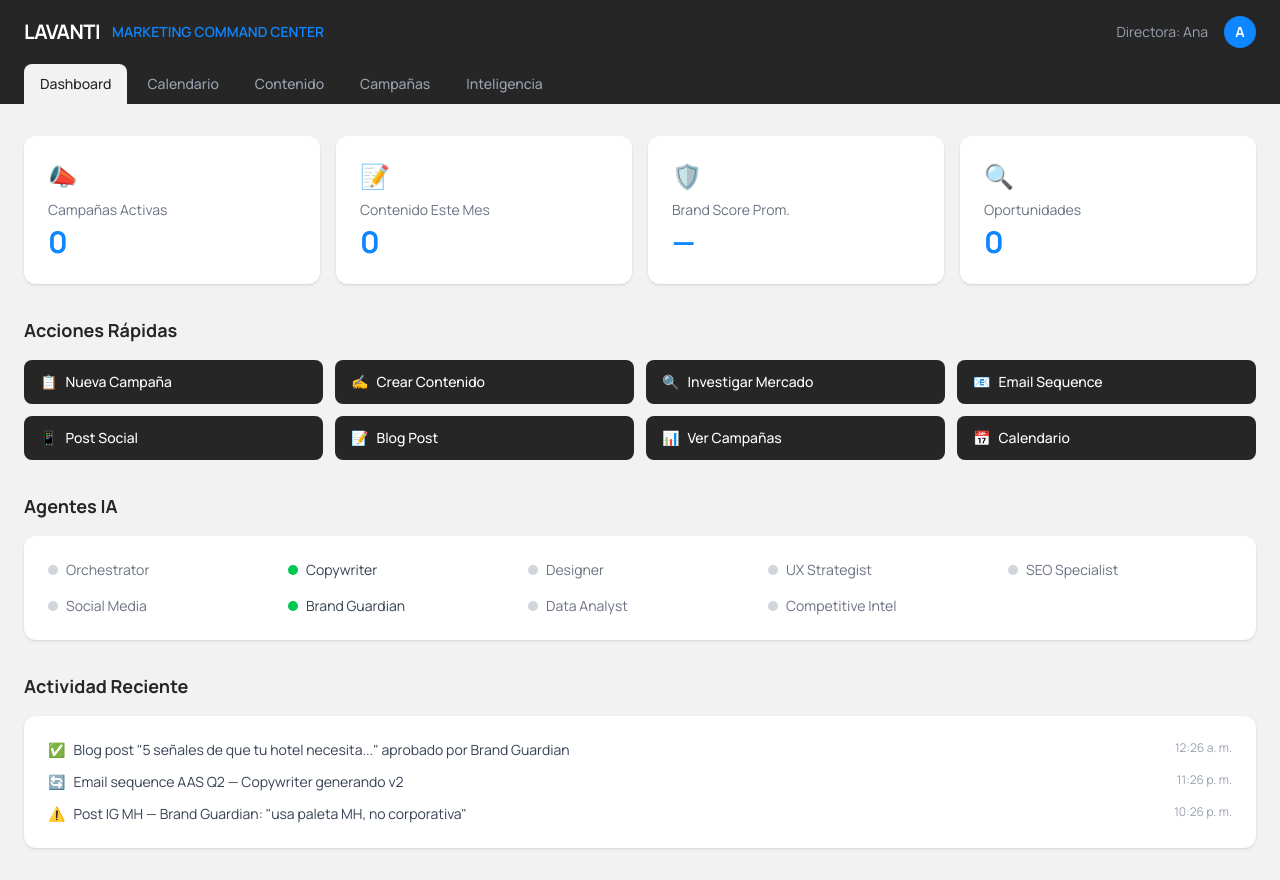
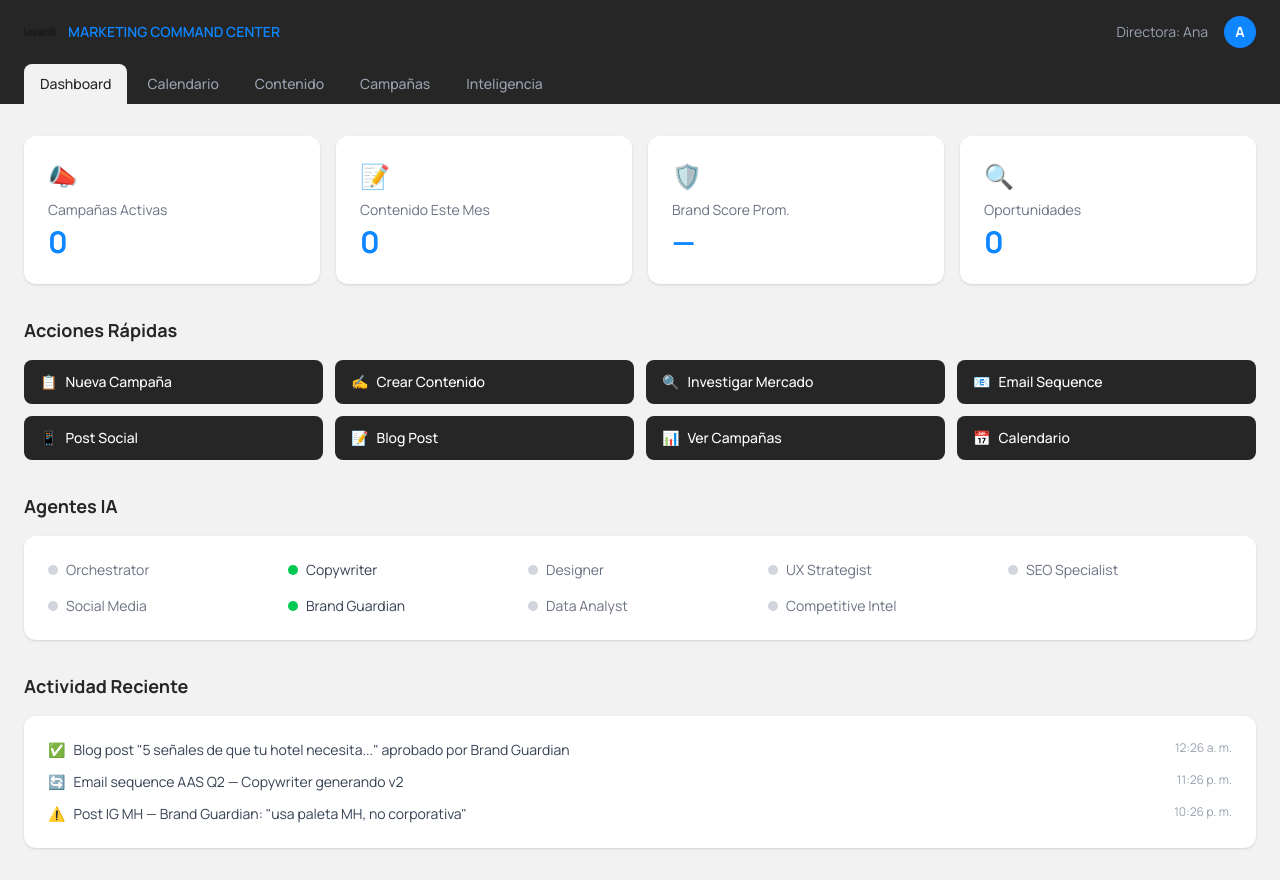
Before and after one commit to federicomartinezj/marketingcommandcenter, a React (Vite) app in the folder frontend/: page / in a window 1280 px wide. Built offline with nearby package versions, Linux system fonts and the light colour scheme; no server answers.

Commit message:
feat: add Lavanti logo to header
Co-Authored-By: Claude Opus 4.6 (1M context) <noreply@anthropic.com>

```diff
--- a/frontend/src/components/Layout.tsx
+++ b/frontend/src/components/Layout.tsx
@@ -22,7 +22,7 @@ export function Layout({ children, currentView = "dashboard", onViewChange }: La
       <header className="bg-near-black text-white">
         <div className="px-6 py-4 flex items-center justify-between">
           <div className="flex items-center gap-3">
-            <span className="text-xl font-bold tracking-tight">LAVANTI</span>
+            <img src="/lavanti-logo.png" alt="Lavanti" className="h-8" />
             <span className="text-electric-blue font-semibold text-sm">MARKETING COMMAND CENTER</span>
           </div>
           <div className="flex items-center gap-4">
```
Also changed, not shown: frontend/public/lavanti-logo.png (added).
